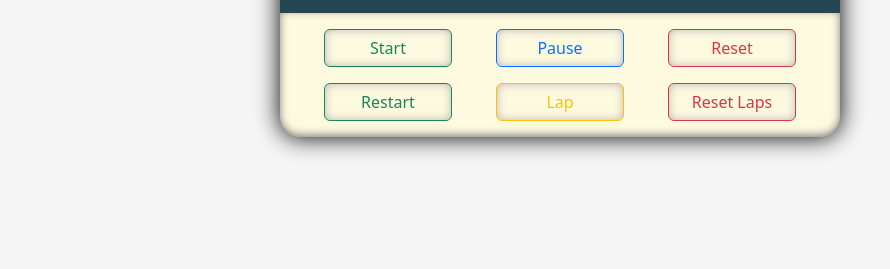
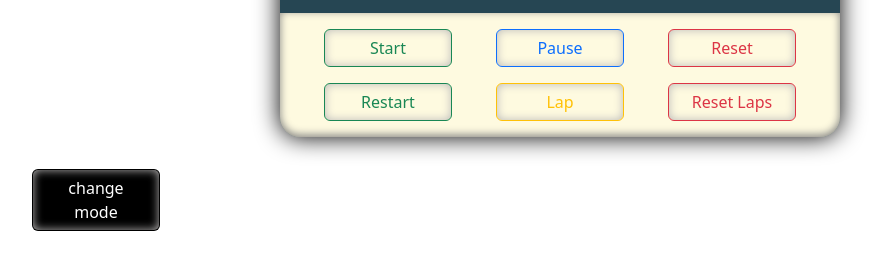
Before and after one commit to raj-singh2005/SCT_WD_2, a plain HTML site: page index.html in a window 1280 px wide. Shown: the part 279-548 px from the top of the page, without its empty margins (80-970 px from the left). Drawn offline with nearby package versions, Linux system fonts and the light colour scheme.

Commit message:
adding mode toggle btn

```diff
--- a/index.html
+++ b/index.html
@@ -8,7 +8,7 @@
     <link rel="stylesheet" href="style.css">
 
 </head>
-<body>
+<body >
     <h1><b><span id="h1">S</span>top<span id="h1">W</span>atch</b></h1>
    <div class="body-container">
     <div class="main-container">
@@ -23,7 +23,9 @@
             <button  class="btn btn-outline-danger" id="resetLap" onclick="resetLap()">Reset Laps</button>
         </div>
     </div>
+
    </div>
+   <button class="btn btn-seconday change-mode" onclick="changemode()" >change mode</button>
 
     <script src="https://cdn.jsdelivr.net/npm/bootstrap@5.3.3/dist/js/bootstrap.bundle.min.js"></script>
     <script src="script.js"></script>
--- a/script.js
+++ b/script.js
@@ -1,5 +1,7 @@
 var ms = 0, s = 0, m = 0, h = 0 ;
 var timer=false;
+let body = document.querySelector("body");
+let currMode="light";
 
 var display = document.querySelector(".timer-Display");
 var laps = document.querySelector(".laps");
@@ -75,3 +77,20 @@ function lap() {
 function resetLap(){
     laps.innerHTML = "";
 }
+
+function changemode(){
+    if(currMode=="light"){
+        currMode="dark";
+        body.classList.remove("light");
+        body.classList.add("dark");
+
+
+    }else {
+        currMode="light";
+        body.classList.remove("dark")
+        body.classList.add("light");
+
+
+    }
+
+}
--- a/style.css
+++ b/style.css
@@ -15,8 +15,11 @@ h1{
     text-shadow: 0px 4px 8px black;
 
 }
-body{
+.light{
     background-color: whitesmoke;
+}
+.dark{
+    background-color: rgb(20, 19, 19);
 }
 
 .body-container{
@@ -78,6 +81,12 @@ button{
     box-shadow: inset 0px 0px 10px rgb(187, 185, 185);
 
 }
+.change-mode{
+    background-color: black;
+    margin-top: 2rem;
+    margin-left: 7rem;
+    color: white;
+}
 
 @media ( max-width : 400px){
     .main-container{
```
